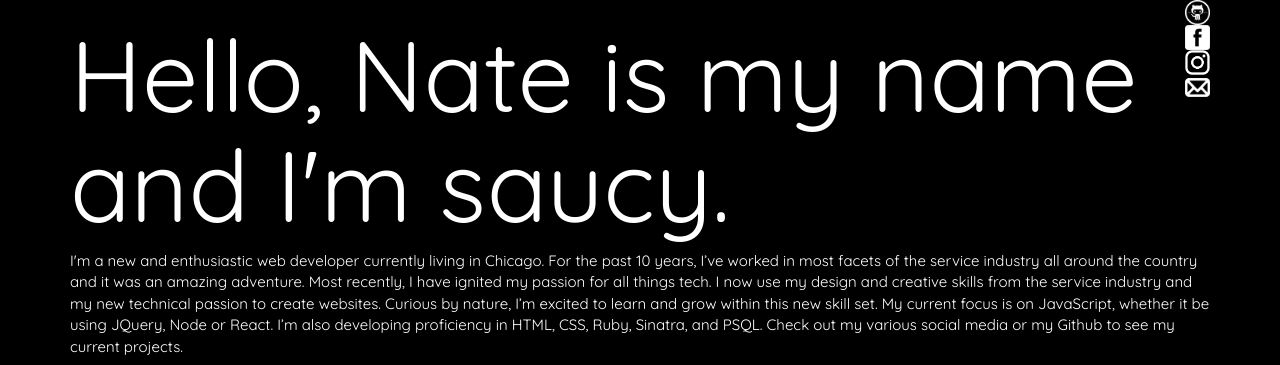
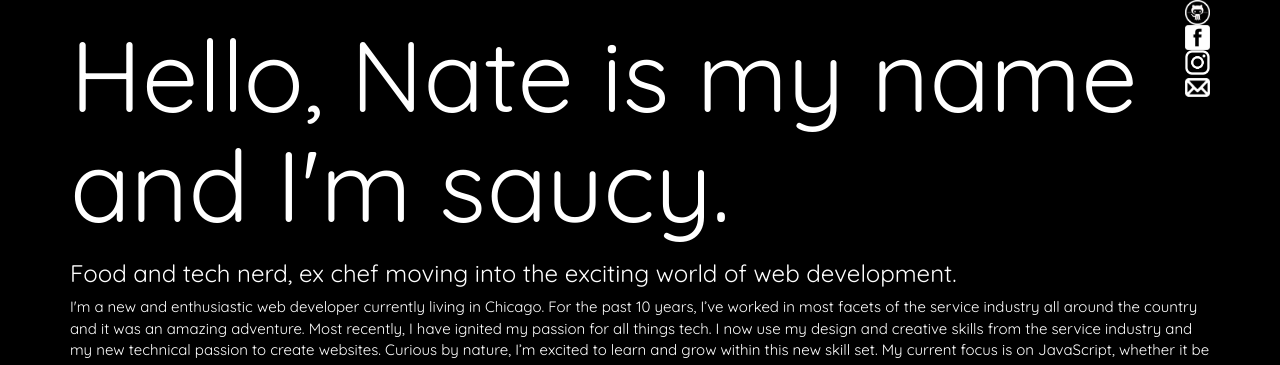
Before and after one commit to Kreecat/Kreecat.github.io, a plain HTML site: page portfolio/index.html in a window 1280 px wide. Shown: the top 365 px of the page. Drawn offline with nearby package versions, Linux system fonts and the light colour scheme.

Commit message:
portfolio update

```diff
--- a/portfolio/index.html
+++ b/portfolio/index.html
@@ -20,6 +20,7 @@
 			</ul>
 		</div>
 		<h1>Hello, Nate is my name <br>and I'm saucy.</h1>
+		<h3>Food and tech nerd, ex chef moving into the exciting world of web development.</h3>
 		<div class="about">
 			<p>I'm a new and enthusiastic web developer currently living in Chicago. For the past 10 years, I’ve worked in most facets of the service industry all around the country and it was an amazing adventure. Most recently, I have ignited my passion for all things tech. I now use my design and creative skills from the service industry and my new technical passion to create websites. Curious by nature, I’m excited to learn and grow within this new skill set. My current focus is on JavaScript, whether it be using JQuery, Node or React. I’m also developing proficiency in HTML, CSS, Ruby, Sinatra, and PSQL. Check out my various social media or my Github to see my current projects.</p>
 		</div>
```
